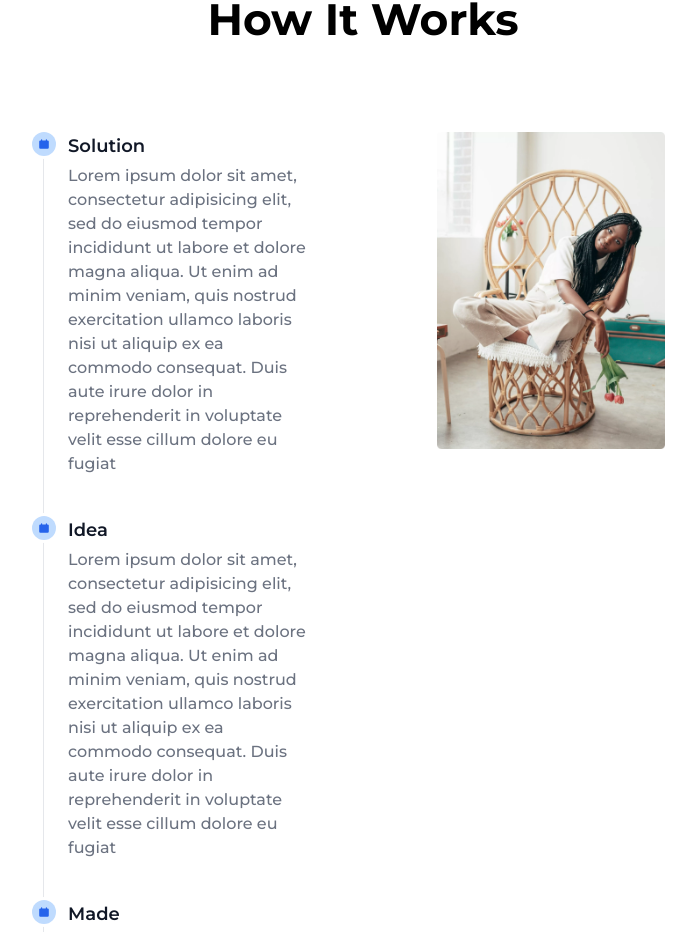
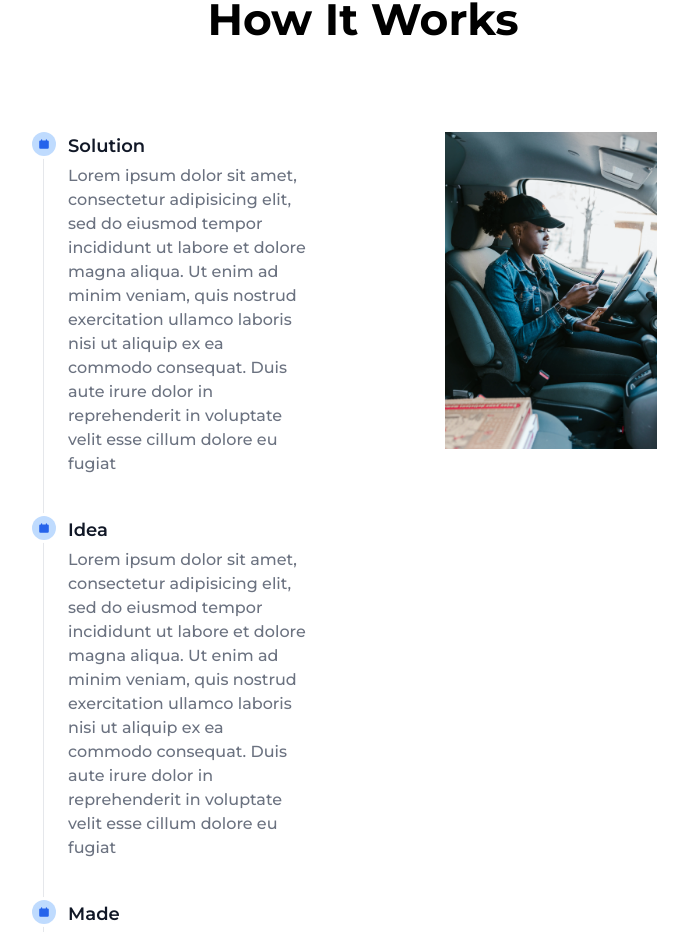
Before and after one commit to JAPECorp/New-MakeWayApp-Website, a Next.js app: page / in a window 1280 px wide. Shown: the part 1650-2582 px from the top of the page, without its empty margins (277-973 px from the left). Built offline with nearby package versions, Linux system fonts and the light colour scheme.

Commit message:
Image Changed

```diff
--- a/components/HowItWorks/How.jsx
+++ b/components/HowItWorks/How.jsx
@@ -6,7 +6,7 @@ function How(props) {
     <Fade cascade>
       <div id="#how-it-works" className="mt-20">
         <h2 className="text-black text-center">How It Works</h2>
-        <HowComponent src={"/work-img.webp"} />
+        <HowComponent src={"/woman-car.webp"} />
       </div>
     </Fade>
   );
```
Also changed, not shown: public/woman-car.webp (added).
